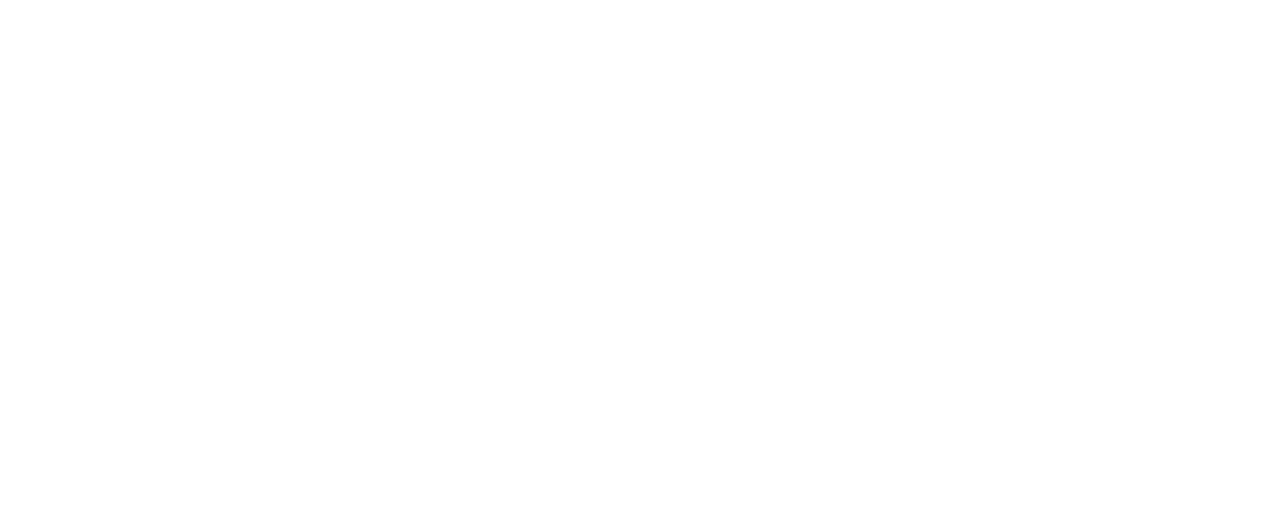
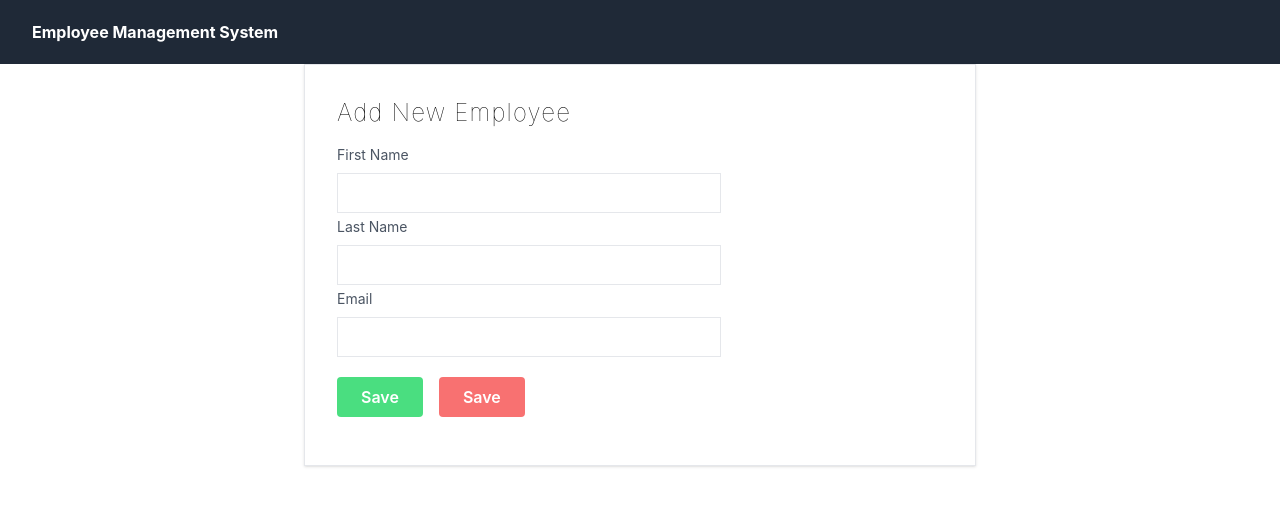
Before and after one commit to sushmita-sing/employee-system-frontend, a React (Create React App) app: page / in a window 1280 px wide. Shown: the top 506 px of the page. Built offline with nearby package versions, Linux system fonts and the light colour scheme.

Commit message:
Add Employee form created...

```diff
--- a/src/App.js
+++ b/src/App.js
@@ -1,8 +1,13 @@
 import './App.css';
+import AddEmployee from './components/AddEmployee';
+import Navbar from './components/Navbar';
 
 function App() {
   return (
-    <div className="App"></div>
+    <>
+      <Navbar/>
+      <AddEmployee/>
+    </>
   );
 }
 
--- /dev/null
+++ b/src/components/AddEmployee.js
@@ -0,0 +1,31 @@
+import React from 'react'
+
+const AddEmployee = () => {
+  return (
+    <div className="flex max-w-2xl mx-auto shadow border">
+      <div className="px-8 py-8">
+        <div className="font-thin text-2xl tracking-wider">
+          <h1>Add New Employee</h1>
+        </div>
+        <div className="items-center justify-center h-14 w-full my-4">
+          <label className="block text-gray-600 text-sm font-normal">First Name</label>
+          <input type="text" className="h-10 w-96 border mt-2 px-2 py-2"></input>
+        </div>
+        <div className="items-center justify-center h-14 w-full my-4">
+          <label className="block text-gray-600 text-sm font-normal">Last Name</label>
+          <input type="text" className="h-10 w-96 border mt-2 px-2 py-2"></input>
+        </div>
+        <div className="items-center justify-center h-14 w-full my-4">
+          <label className="block text-gray-600 text-sm font-normal">Email</label>
+          <input type="email" className="h-10 w-96 border mt-2 px-2 py-2"></input>
+        </div>
+        <div className="items-center justify-center h-14 w-full my-4 space-x-4 pt-4">
+          <button className="rounded text-white font-semibold bg-green-400 hover:bg-green-700 py-2 px-6">Save</button>
+          <button className="rounded text-white font-semibold bg-red-400 hover:bg-red-700 py-2 px-6">Save</button>
+        </div>
+      </div>
+    </div>
+  )
+}
+
+export default AddEmployee
--- /dev/null
+++ b/src/components/Navbar.js
@@ -0,0 +1,13 @@
+import React from 'react'
+
+const Navbar = () => {
+  return (
+    <div className="bg-gray-800">
+      <div className="h-16 px-8 flex items-center">
+        <p className="text-white font-bold">Employee Management System</p>
+      </div>
+    </div>
+  )
+}
+
+export default Navbar
```
